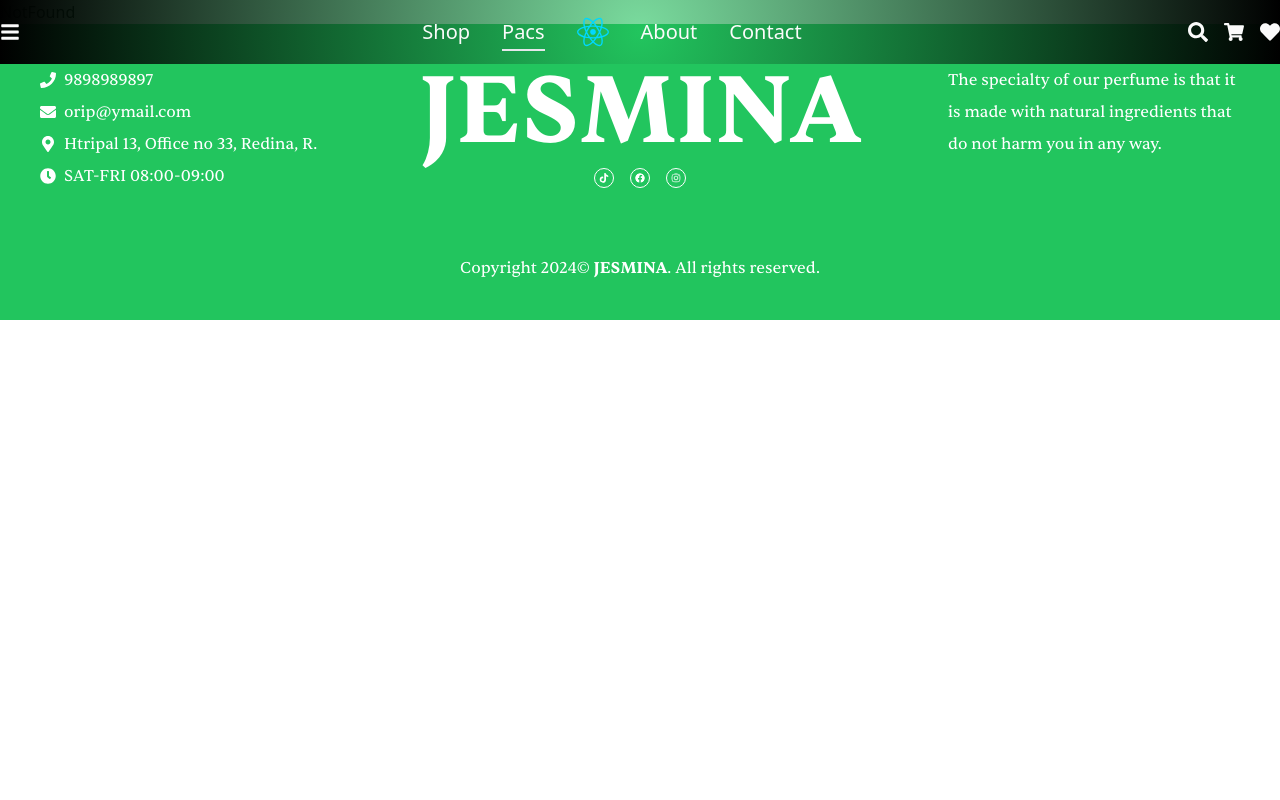
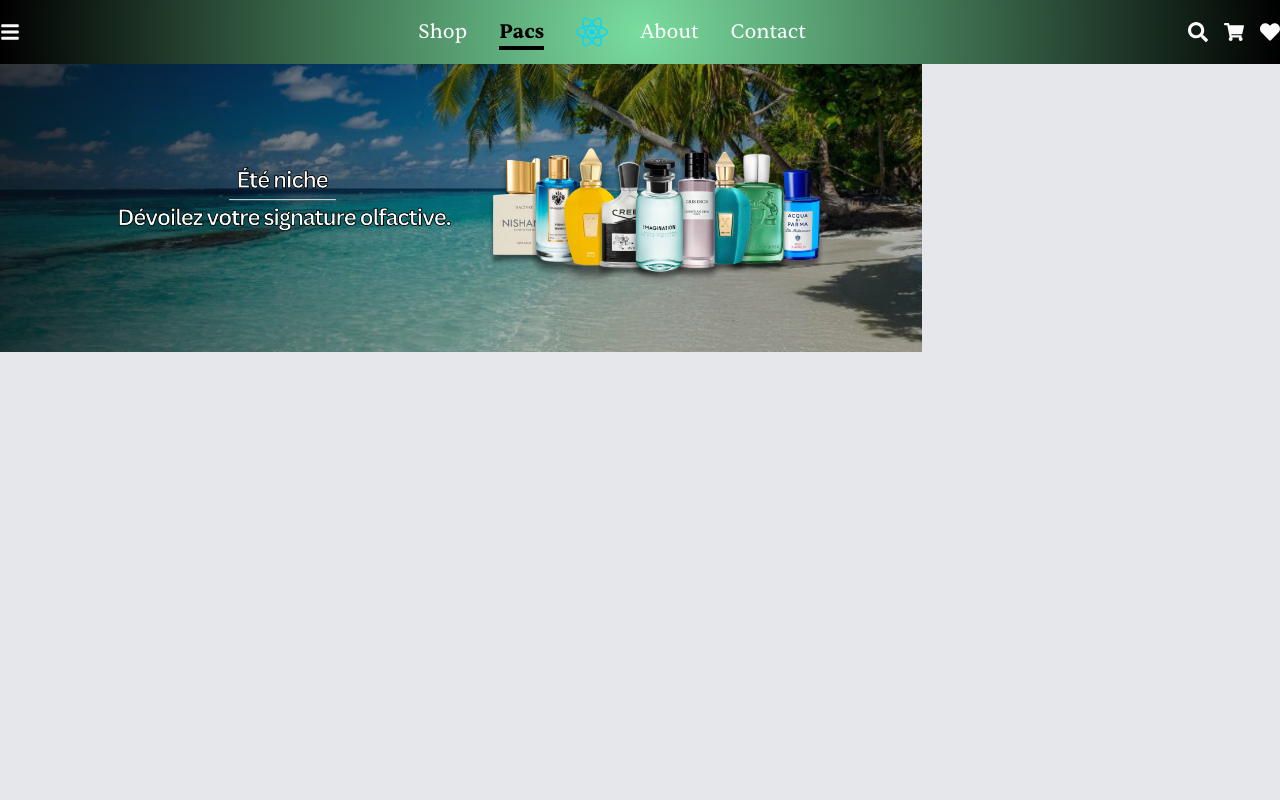
Before and after one commit to Hamaarour/parfum-fragrances, a React (Vite) app: page /pacs in a window 1280 px wide. Shown: the top 800 px of the page. Built offline with nearby package versions, Linux system fonts and the light colour scheme.

Commit message:
fix banners and about contact

```diff
--- a/src/App.jsx
+++ b/src/App.jsx
@@ -12,6 +12,7 @@
 import { FavoriteProvider } from './contexts/FavoriteContext'
 import { ToastContainer } from 'react-toastify'
 import 'react-toastify/dist/ReactToastify.css'
+import PacPage from './pages/PacPage'
 
 function App() {
   return (
@@ -25,6 +26,7 @@
             <Route path="/shop" element={<ProductPage />} />
             <Route path="/about" element={<About />} />
             <Route path="/contact" element={<Contact />} />
+            <Route path="/pacs" element={<PacPage />} />
             <Route path="*" element={<NotFound />} />
           </Routes>
           <Footer />
--- a/src/components/Banner.jsx
+++ b/src/components/Banner.jsx
@@ -1,6 +1,9 @@
-const Banner = ({ title }) => {
+const Banner = ({ title, backgroundImage }) => {
   return (
-    <div className=" bg-banner-bg bg-contain bg-no-repeat bg-fixed text-white  py-4 mt-16 h-72 flex justify-start items-center">
+    <div
+      className="bg-contain bg-no-repeat bg-fixed text-white py-4 mt-16 h-72 flex justify-start items-center"
+      style={{ backgroundImage: `url(${backgroundImage})` }}
+    >
       <h1 className="fixed text-6xl font-bold font-sentient uppercase ml-32">
         {title}
       </h1>
--- a/src/components/Header.jsx
+++ b/src/components/Header.jsx
@@ -26,7 +26,7 @@
   }
 
   return (
-    <header className="absolute top-0 left-0 w-full z-50 text-neutral bg-color-gradient">
+    <header className="absolute top-0 left-0 w-full z-50 text-neutral bg-color-gradient font-sentient">
       <nav className="container mx-auto flex justify-between items-center h-16">
         <div className="flex items-center">
           <FaBars className="text-xl mr-4 cursor-pointer" />
@@ -43,13 +43,13 @@
                   to={link.link}
                   className={`${
                     location.pathname === link.link
-                      ? 'text-brand-orange border-b-2 border-brand-orange'
-                      : 'text-brand-teal hover:text-brand-orange transition duration-300 ease-in-out'
+                      ? 'text-black border-b-2 border-black font-bold'
+                      : 'text-brand-teal hover:text-black transition duration-300 ease-in-out'
                   } relative pb-1`}
                 >
                   {link.title}
                   <span
-                    className={`absolute left-0 bottom-0 w-full h-0.5 bg-brand-orange transition-all duration-300 ease-in-out ${
+                    className={`absolute left-0 bottom-0 w-full h-0.5 bg-black transition-all duration-300 ease-in-out ${
                       location.pathname === link.link
                         ? 'scale-x-100'
                         : 'scale-x-0'
--- a/src/components/ProductCard.jsx
+++ b/src/components/ProductCard.jsx
@@ -133,7 +133,7 @@
             onChange={handlePurchaseQuantityChange}
             min="1"
             max={quantities[selectedVolume]}
-            className="w-16 p-1 border rounded text-center"
+            className="w-16 p-1 border rounded text-center text-black focus:outline-none focus:ring-0 "
           />
         )}
       </div>
--- a/src/pages/Contact.jsx
+++ b/src/pages/Contact.jsx
@@ -1,7 +1,7 @@
 import React from 'react'
 
 const Contact = () => {
-  return <div className=" text-red-700">Contact</div>
+  return <div className=" bg-gray-200 w-full h-[100vh]">Contact</div>
 }
 
 export default Contact
--- /dev/null
+++ b/src/pages/PacPage.jsx
@@ -0,0 +1,12 @@
+import React from 'react'
+import Banner from '../components/Banner'
+
+const PacPage = () => {
+  return (
+    <div className="bg-gray-200 w-full h-[100vh]">
+      <Banner title="" backgroundImage="/src/assets/pac_banner.png" />
+    </div>
+  )
+}
+
+export default PacPage
--- a/src/pages/ProductPage.jsx
+++ b/src/pages/ProductPage.jsx
@@ -22,7 +22,7 @@
 
   return (
     <div className="bg-neutral">
-      <Banner title="store" />
+      <Banner title="store" backgroundImage="/src/assets/store_banner_2.png" />
       <div className="mx-[100px] p-4 mt-4">
         <div className="grid grid-cols-1 sm:grid-cols-2 lg:grid-cols-3 gap-6">
           {currentProducts.map((product) => (
--- a/tailwind.config.js
+++ b/tailwind.config.js
@@ -17,7 +17,7 @@
           'radial-gradient(circle, rgba(34 ,197 ,94,0.6) 0%, rgba(0,0,0,1) 100%)',
         'color-gradient-2':
           'linear-gradient(to top, rgba(34 ,197 ,94,1), rgba(0,0,0,1))',
-        'banner-bg': "url('/src/assets/store_banner_2.png')",
+        // 'banner-bg': "url('/src/assets/store_banner_2.png')",
       },
       borderColor: {
         'color-gradient-2':
```
Also changed, not shown: src/assets/pac_banner.png (added).
